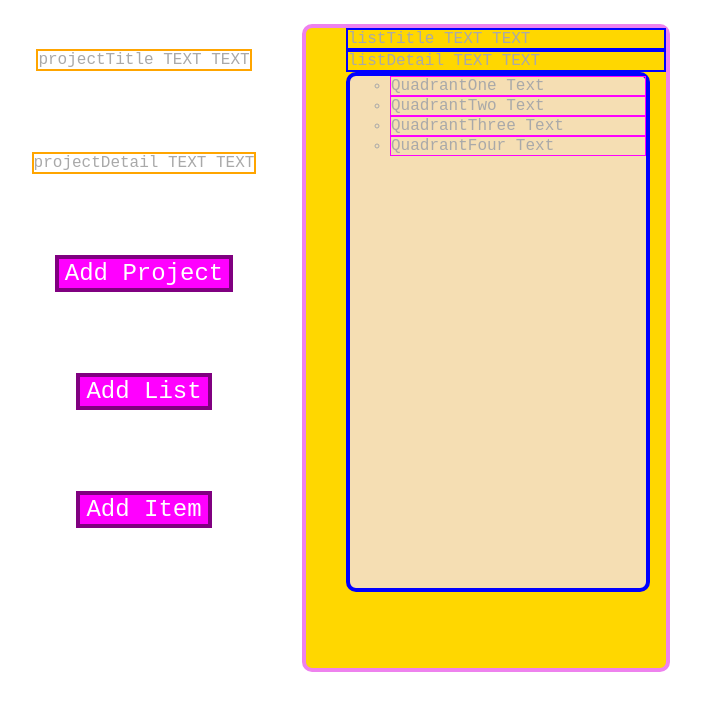
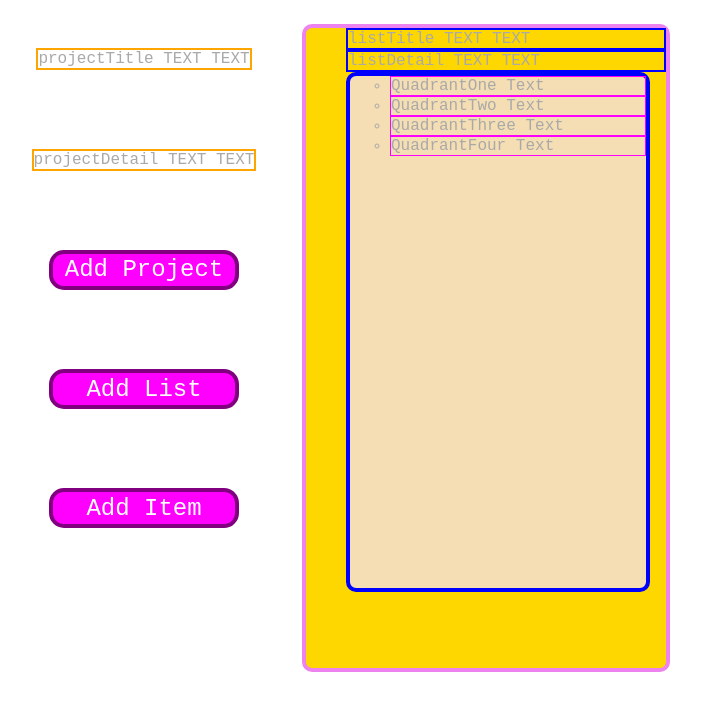
Before and after one commit to myopicOracle/todo-list-odin-path, a website built with webpack: page src/template.html in a window 1280 px wide. Shown: the whole page, without its empty margins (22-723 px from the left). Built offline with nearby package versions, Linux system fonts and the light colour scheme.

Commit message:
Major refactoring but still trouble with button click to module tie-in

```diff
--- a/src/_showForm.js
+++ b/src/_showForm.js
@@ -1,40 +1,31 @@
 export default function _showForm(e) {
 
-    // MOVED to global scope module
-    // const formContainer = document.createElement("div")
-    // const formName = document.createElement("input")
-    // const formDetails = document.createElement("input")
-    // const formDueDate = document.createElement("input")
-    // const formPriority = document.createElement("input")
-    // const submitButton = document.querySelector("button")
-
-    // // look into deleting these attribute setters, unecessary?
     // formContainer.setAttribute("class", "form container")
     // formName.setAttribute("class", "form name")
     // formDetails.setAttribute("class", "form details")
     // formDueDate.setAttribute("class", "form dueDate")
     // formPriority.setAttribute("class", "form priority")
-    // submitButton.setAttribute("class", "form-submit")
+    // formButton.setAttribute("class", "form submit")
 
     formContainer.appendChild(formName)
 
-    if (e.target.parentElement.classList.contains("project") ||
-        e.target.classList.contains("project")) {
+    if (e.target.classList.contains("project")) {
             formContainer.appendChild(formDueDate)
 
-    } else if (e.target.parentElement.classList.contains("list") ||
-        e.target.classList.contains("list")) {
+    } else if (e.target.classList.contains("list")) {
             formContainer.appendChild(formPriority)
 
-    } else if (e.target.parentElement.classList.contains("item") ||
-        e.target.classList.contains("item")) {
+    } else if (e.target.classList.contains("item")) {
             formContainer.appendChild(formDetails)
             formContainer.appendChild(formDueDate)
             formContainer.appendChild(formPriority)
 
     } else alert("ERROR")
 
-    formContainer.appendChild(submitButton)
+    formContainer.appendChild(formButton)
     panelContainer.appendChild(formContainer)
 
+    const submitButton = document.querySelector(".form.submit")
+    submitButton.addEventListener("click", _submitForm)
+
 }
--- a/src/_submitForm.js
+++ b/src/_submitForm.js
@@ -4,4 +4,5 @@ import _appendInputsToDisplay from "./_appendInputs.js"
 export default function _submitForm(e) {
     _pushInputsToArray(e)
     _appendInputsToDisplay(e)
+    _addPanelButtons()
 }
--- a/src/global_scope.js
+++ b/src/global_scope.js
@@ -1,57 +1,62 @@
-export default function globalScopeIIFE() {
+const outerContainer = document.querySelector("#outer-container")
+const panelContainer = document.querySelector("#panel-container")
+const contentContainer = document.querySelector("#content-container")
 
-    const sampleList = document.createElement("ul")
-    const sampleItem = document.createElement("ul")
+const formContainer = document.createElement("div")
+const formName = document.createElement("input")
+const formDetails = document.createElement("input")
+const formDueDate = document.createElement("input")
+const formPriority = document.createElement("input")
+const formButton = document.createElement("button")
 
-        sampleList.setAttribute("class", "list wrapper sample")
-        sampleItem.setAttribute("class", "item wrapper sample")
+const buttonAddProject = document.createElement("button")
+const buttonAddList = document.createElement("button")
+const buttonAddItem = document.createElement("button")
 
-    const projectTitle = document.createElement("div")
-    const projectDetail = document.createElement("div")
-    const listTitle = document.createElement("div")
-    const listDetail = document.createElement("div")
+const sampleList = document.createElement("ul")
+const sampleItem = document.createElement("ul")
+const projectTitle = document.createElement("div")
+const projectDetail = document.createElement("div")
+const listTitle = document.createElement("div")
+const listDetail = document.createElement("div")
 
-        projectTitle.setAttribute("class", "inputs projectTitle")
-        projectDetail.setAttribute("class", "inputs projectDetail")
-        listTitle.setAttribute("class", "inputs listTitle")
-        listDetail.setAttribute("class", "inputs listDetail")
+const inputsContainer = document.createElement("div")
+const quadrantOne = document.createElement("li")
+const quadrantTwo = document.createElement("li")
+const quadrantThree = document.createElement("li")
+const quadrantFour = document.createElement("li")
 
-        projectTitle.textContent = "projectTitle TEXT TEXT"
-        projectDetail.textContent = "projectDetail TEXT TEXT"
-        listTitle.textContent = "listTitle TEXT TEXT"
-        listDetail.textContent = "listDetail TEXT TEXT"
+const projectArray = []
 
-    const quadrantOne = document.createElement("li")
-    const quadrantTwo = document.createElement("li")
-    const quadrantThree = document.createElement("li")
-    const quadrantFour = document.createElement("li")
+// IN _pushInputs
+// const nameInput = document.querySelector(".name").value
+// const detailsInput = document.querySelector(".details").value
+// const dueDateInput = document.querySelector(".dueDate").value
+// const priorityInput = document.querySelector(".priority").value
 
-        quadrantOne.setAttribute("class", "inputs quadrantOne")
-        quadrantTwo.setAttribute("class", "inputs quadrantTwo")
-        quadrantThree.setAttribute("class", "inputs quadrantThree")
-        quadrantFour.setAttribute("class", "inputs quadrantFour")
+// IN _appendInputs
+// quadrantOne.textContent = nameInput
+// quadrantTwo.textContent = detailsInput
+// quadrantThree.textContent = dueDateInput
+// quadrantFour.textContent = priorityInput
 
-        quadrantOne.textContent = "QuadrantOne Text"
-        quadrantTwo.textContent = "QuadrantTwo Text"
-        quadrantThree.textContent = "QuadrantThree Text"
-        quadrantFour.textContent = "QuadrantFour Text"
+export default function defaultOnPageLoad() {
 
-        sampleItem.appendChild(quadrantOne)
-        sampleItem.appendChild(quadrantTwo)
-        sampleItem.appendChild(quadrantThree)
-        sampleItem.appendChild(quadrantFour)
+    sampleList.setAttribute("class", "list wrapper sample")
+    sampleItem.setAttribute("class", "item wrapper sample")
 
-    const button1 = document.createElement("button")
-    const button2 = document.createElement("button")
-    const button3 = document.createElement("button")
+    projectTitle.setAttribute("class", "inputs projectTitle")
+    projectDetail.setAttribute("class", "inputs projectDetail")
+    listTitle.setAttribute("class", "inputs listTitle")
+    listDetail.setAttribute("class", "inputs listDetail")
 
-        button1.setAttribute("class", "button1 Project button add")
-        button2.setAttribute("class", "button2 List button add")
-        button3.setAttribute("class", "button3 Item button add")
+    projectTitle.textContent = "projectTitle TEXT TEXT"
+    projectDetail.textContent = "projectDetail TEXT TEXT"
+    listTitle.textContent = "listTitle TEXT TEXT"
+    listDetail.textContent = "listDetail TEXT TEXT"
 
-        button1.textContent = "Add Project"
-        button2.textContent = "Add List"
-        button3.textContent = "Add Item"
+    // Add item text content to item container
+    addItemQuadrants()
 
     // Add list details to display
     sampleList.appendChild(listTitle)
@@ -65,66 +70,59 @@ export default function globalScopeIIFE() {
     panelContainer.appendChild(projectTitle)
     panelContainer.appendChild(projectDetail)
 
-    // Add action buttons to left-hand panel
-    panelContainer.appendChild(button1)
-    panelContainer.appendChild(button2)
-    panelContainer.appendChild(button3)
+    addPanelButtons()
+}
+
+export const addPanelButtons = function() {
+
+    buttonAddProject.setAttribute("class", "buttonAddProject project button add")
+    buttonAddList.setAttribute("class", "buttonAddList list button add")
+    buttonAddItem.setAttribute("class", "buttonAddItem item button add")
+
+    buttonAddProject.textContent = "Add Project"
+    buttonAddList.textContent = "Add List"
+    buttonAddItem.textContent = "Add Item"
+
+    panelContainer.appendChild(buttonAddProject)
+    panelContainer.appendChild(buttonAddList)
+    panelContainer.appendChild(buttonAddItem)
 
 }
 
-const outerContainer = document.querySelector("#outer-container")
-const panelContainer = document.querySelector("#panel-container")
-const contentContainer = document.querySelector("#content-container")
+export const addItemQuadrants = function() {
 
-const inputsContainer = document.createElement("div")
+    quadrantOne.setAttribute("class", "inputs quadrantOne")
+    quadrantTwo.setAttribute("class", "inputs quadrantTwo")
+    quadrantThree.setAttribute("class", "inputs quadrantThree")
+    quadrantFour.setAttribute("class", "inputs quadrantFour")
 
-const formContainer = document.createElement("div")
-const formName = document.createElement("input")
-const formDetails = document.createElement("input")
-const formDueDate = document.createElement("input")
-const formPriority = document.createElement("input")
-const submitButton = document.createElement("button")
+    quadrantOne.textContent = "QuadrantOne Text"
+    quadrantTwo.textContent = "QuadrantTwo Text"
+    quadrantThree.textContent = "QuadrantThree Text"
+    quadrantFour.textContent = "QuadrantFour Text"
 
-formContainer.setAttribute("class", "form container")
-formName.setAttribute("class", "form name")
-formDetails.setAttribute("class", "form details")
-formDueDate.setAttribute("class", "form dueDate")
-formPriority.setAttribute("class", "form priority")
-submitButton.setAttribute("class", "form submit button")
+    sampleItem.appendChild(quadrantOne)
+    sampleItem.appendChild(quadrantTwo)
+    sampleItem.appendChild(quadrantThree)
+    sampleItem.appendChild(quadrantFour)
 
-// IN _pushInputs
-// const nameInput = document.querySelector(".name").value
-// const detailsInput = document.querySelector(".details").value
-// const dueDateInput = document.querySelector(".dueDate").value
-// const priorityInput = document.querySelector(".priority").value
-
-const quadrantOne = document.createElement("div")
-const quadrantTwo = document.createElement("div")
-const quadrantThree = document.createElement("div")
-const quadrantFour = document.createElement("div")
-
-// IN _appendInputs
-// quadrantOne.textContent = nameInput
-// quadrantTwo.textContent = detailsInput
-// quadrantThree.textContent = dueDateInput
-// quadrantFour.textContent = priorityInput
-
-const submitFormButton = document.querySelector(".form.submit")
-const projectArray = []
+}
 
 export { outerContainer,
     panelContainer,
     contentContainer,
-    inputsContainer,
     formContainer,
     formName,
     formDetails,
     formDueDate,
     formPriority,
-    submitButton,
+    formButton,
+    inputsContainer,
+    buttonAddProject,
+    buttonAddList,
+    buttonAddItem,
     quadrantOne,
     quadrantTwo,
     quadrantThree,
     quadrantFour,
-    submitFormButton,
     projectArray };
--- a/src/index.js
+++ b/src/index.js
@@ -1,4 +1,6 @@
 import "./styles.css";
+
+import defaultOnPageLoad, { addPanelButtons, addItemQuadrants, outerContainer, panelContainer, contentContainer, formContainer, formName, formDetails, formDueDate, formPriority, formButton, inputsContainer, buttonAddProject, buttonAddList, buttonAddItem, quadrantOne, quadrantTwo, quadrantThree, quadrantFour, projectArray } from "./global_scope.js";
 
 import App from "./app_class.js";
 import Project from "./project_class.js";
@@ -11,14 +13,22 @@ import _appendInputsToDisplay from "./_appendInputs.js";
 import _submitForm from "./_submitForm.js";
 import _deleteElement from "./_delete.js";
 
-import globalScopeIIFE, { outerContainer, panelContainer, contentContainer, inputsContainer, formContainer, formName, formDetails, formDueDate, formPriority, submitButton, quadrantOne, quadrantTwo, quadrantThree, quadrantFour, submitFormButton, projectArray } from "./global_scope.js";
 
-globalScopeIIFE();
+
+
+defaultOnPageLoad();
 
 
 
 
+buttonAddProject.addEventListener("click", _showForm)
+buttonAddList.addEventListener("click", _showForm)
+buttonAddItem.addEventListener("click", _showForm)
 
+
+// deleteItemButton.addEventListener("click", _deleteElement)
+// deleteListButton.addEventListener("click", _deleteElement)
+// deleteProjectButton.addEventListener("click", _deleteElement)
 
 
 
@@ -27,6 +37,6 @@ globalScopeIIFE();
 
 
 // delete everything below
-console.log(outerContainer)
-console.log(panelContainer)
-console.log(contentContainer)
+console.log(buttonAddProject)
+console.log(buttonAddList)
+console.log(buttonAddItem)
--- a/src/styles.css
+++ b/src/styles.css
@@ -50,11 +50,12 @@
     background-color: magenta;
     font-family: monospace;
     font-size: 24px;
-    /* width: 80px;
-    height: 30px; */
+    width: 60%;
+    height: 40px;
     margin: 0 auto;
     /* padding: 50% 0; */
     border: 4px solid purple;
+    border-radius: 15px;
 }
 
 .projectTitle {
```
Also changed, not shown: scratchpad.js (added, +99 -0 lines), src/dom_logic.js (added, +34 -0 lines).
